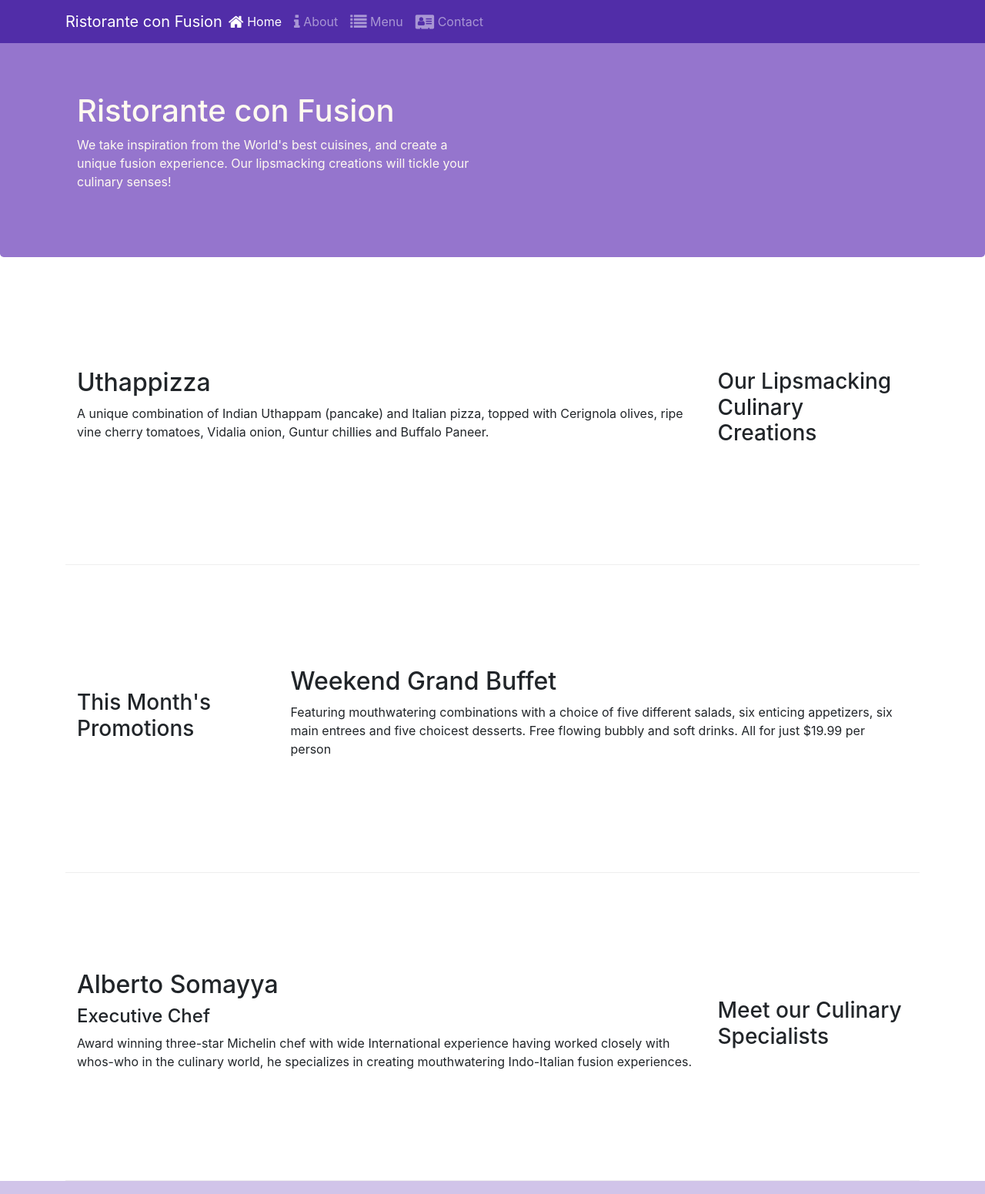
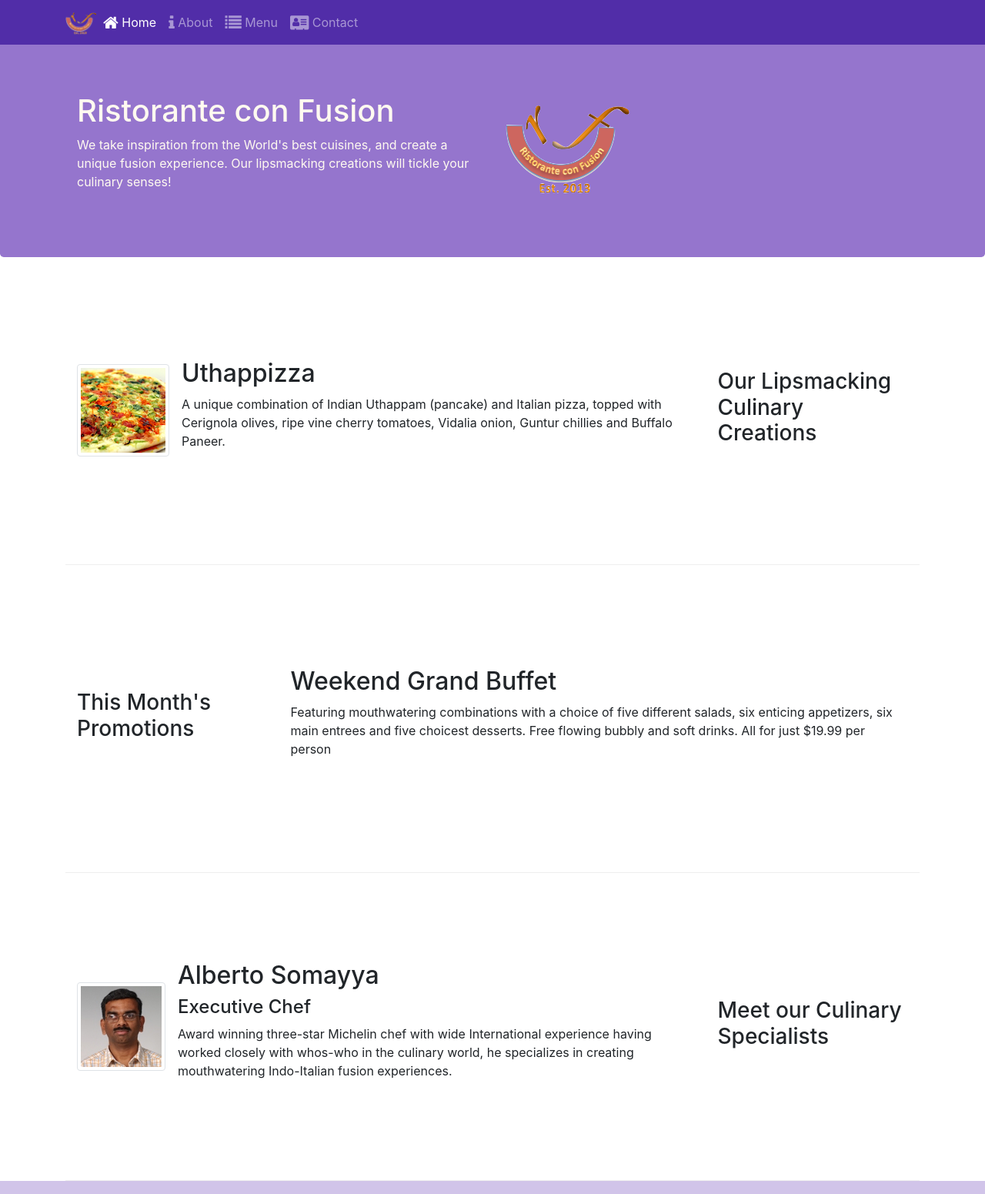
Before and after one commit to nirajtimila/Restaurant-webapp, a website: page index.html in a window 1280 px wide. Shown: the top 1551 px of the page at 77% size. Drawn offline with nearby package versions, Linux system fonts and the light colour scheme.

Commit message:
images and media

```diff
--- a/index.html
+++ b/index.html
@@ -26,7 +26,7 @@
 
 
                </button>
-               <a class="navbar-brand mr-auto" href="#">Ristorante con Fusion</a>
+               <a class="navbar-brand mr-auto" href="#"><img src="img/logo.png" height="30" width="41"></a>
                <div class="collapse navbar-collapse" id="Navbar">
 
 
@@ -47,7 +47,9 @@
                     <h1>Ristorante con Fusion</h1>
                     <p>We take inspiration from the World's best cuisines, and create a unique fusion experience. Our lipsmacking creations will tickle your culinary senses!</p>
                 </div>
-                <div class="col-12 col-sm">
+                <div class="col-12 col-sm align-self-center">
+                    <img src="img/logo.png" class="img-fluid">
+
                 </div>
             </div>
         </div>
@@ -59,9 +61,17 @@
                 <h3>Our Lipsmacking Culinary Creations</h3>
             </div>
             <div class="col-12 col-sm order-sm-first col-md">
-                <h2>Uthappizza</h2>
-                <p>A unique combination of Indian Uthappam (pancake) and Italian pizza, topped with Cerignola olives, ripe vine cherry tomatoes, Vidalia onion, Guntur chillies and Buffalo Paneer.</p>
-            </div>
+                <div class="media">
+                    <img class="d-flex mr-3 img-thumbnail align-self-center"
+                    src="img/uthappizza.png" alt="uthapizza">
+                    <div class="media-body">
+                        <h2 class="mt-0">Uthappizza</h2>
+                        <p>A unique combination of Indian Uthappam (pancake) and Italian pizza, topped with Cerignola olives, ripe vine cherry tomatoes, Vidalia onion, Guntur chillies and Buffalo Paneer.</p>
+
+                    </div>
+
+                </div>
+                </div>
         </div>
 
 
@@ -80,10 +90,17 @@
                 <h3>Meet our Culinary Specialists</h3>
             </div>
             <div class="col-12 col-sm order-sm-first col-md">
-                <h2>Alberto Somayya</h2>
-                <h4>Executive Chef</h4>
-                <p>Award winning three-star Michelin chef with wide International experience having worked closely with whos-who in the culinary world, he specializes in creating mouthwatering Indo-Italian fusion experiences. </p>
-            </div>
+                <div class="media">
+                    <img class="d-flex mr-3 img-thumbnail align-self-center"
+                    src="img/alberto.png" alt="alberto">
+                    <div class="media-body">
+                        <h2 class="mt-0">Alberto Somayya</h2>
+                        <h4>Executive Chef</h4>
+                        <p>Award winning three-star Michelin chef with wide International experience having worked closely with whos-who in the culinary world, he specializes in creating mouthwatering Indo-Italian fusion experiences. </p>
+
+                    </div>
+                </div>
+                </div>
         </div>
     </div>
 
```
Also changed, not shown: aboutus.html (+6 -3 lines), contactus.html (+4 -2 lines), img/alberto.png (added), img/buffet.png (added), img/logo.png (added), img/uthappizza.png (added), 1 other file.
